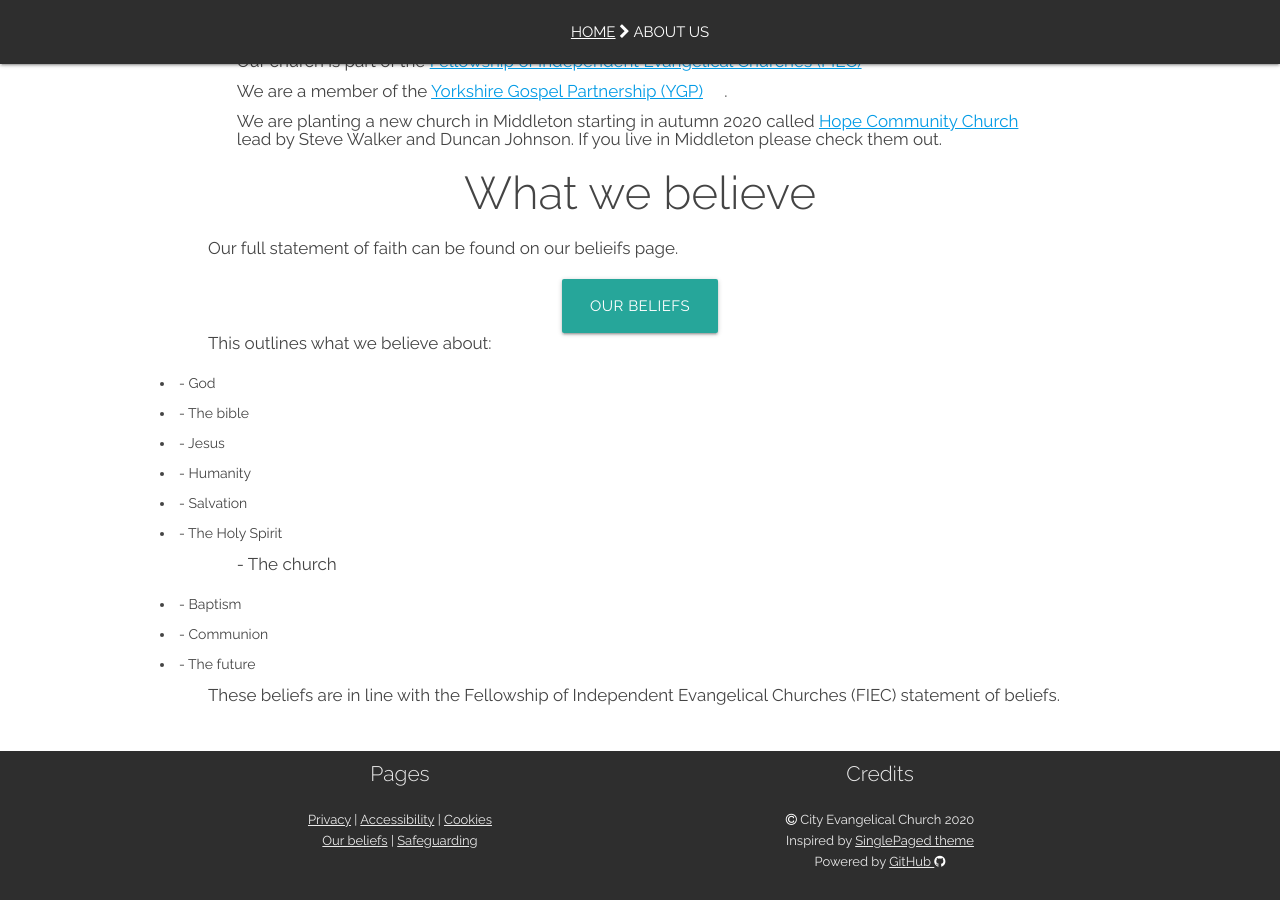
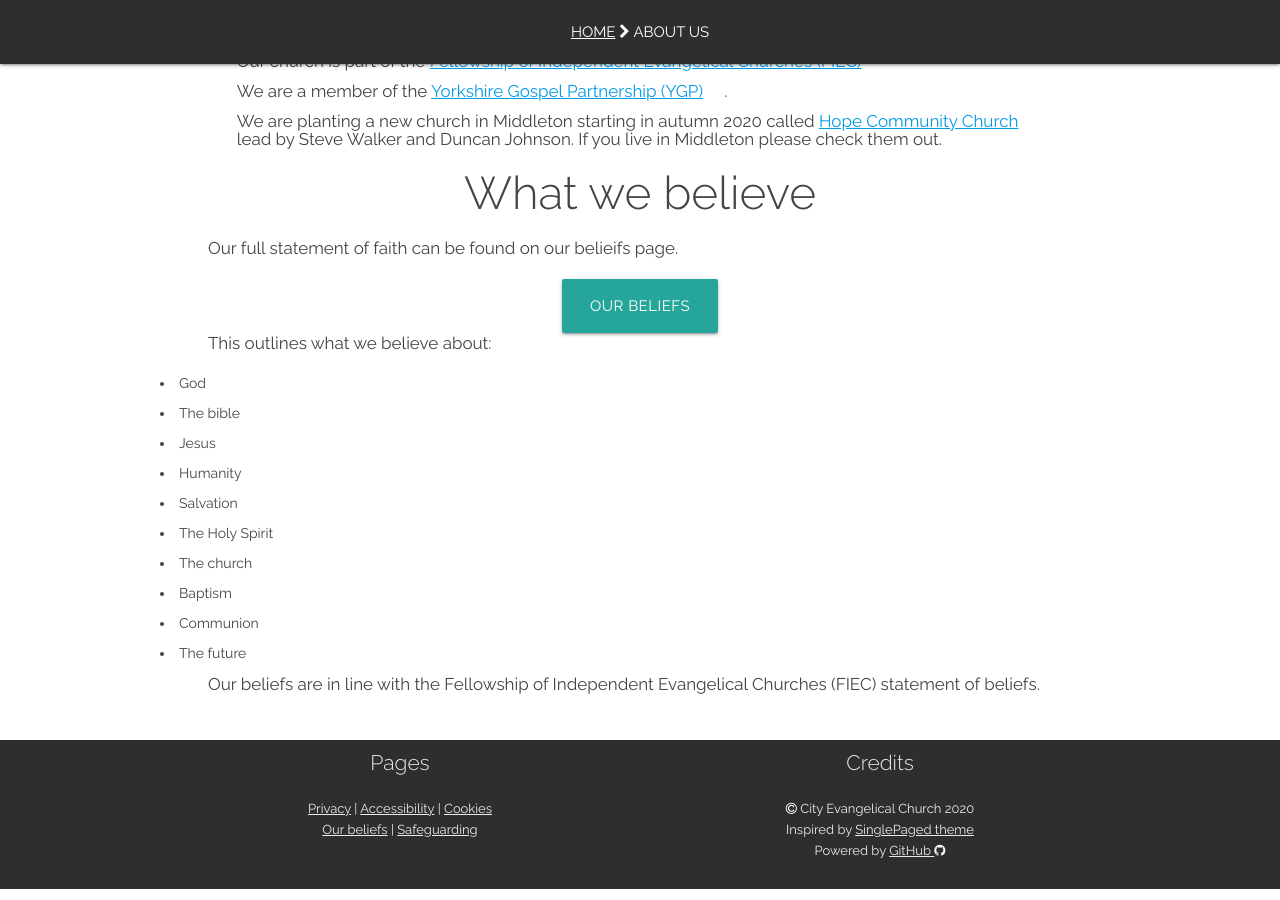
Before and after one commit to woodcock3/citychurch, a Jekyll site: the page built from _posts/2000-01-04-aboutus.md, in a window 1280 px wide and 900 px high, scrolled down 553 px. Built offline with Jekyll 4.4.1, drawn with Linux system fonts in a browser that asks for light colours; our own code applies the rules of GitHub Pages for plain Markdown files.

Commit message:
Corrected bullet point list

```diff
--- a/_posts/2000-01-04-aboutus.md
+++ b/_posts/2000-01-04-aboutus.md
@@ -37,16 +37,16 @@ Our full statement of faith can be found on our belieifs page.
 
 This outlines what we believe about:
 
-<li> - God </li>
-<li> - The bible </li>
-<li> - Jesus </li>
-<li> - Humanity </li>
-<li> - Salvation </li>
-<li> - The Holy Spirit </li>
-<ul> - The church </ul>
-<li> - Baptism </li>
-<li> - Communion </li>
-<li> - The future </li>
+  <li> God </li>
+  <li> The bible </li>
+  <li> Jesus </li>
+  <li> Humanity </li>
+  <li> Salvation </li>
+  <li> The Holy Spirit </li>
+  <li> The church </li>
+  <li> Baptism </li>
+  <li> Communion </li>
+  <li> The future </li>
 
 
-These beliefs are in line with the Fellowship of Independent Evangelical Churches (FIEC) statement of beliefs.
+Our beliefs are in line with the Fellowship of Independent Evangelical Churches (FIEC) statement of beliefs.
```
